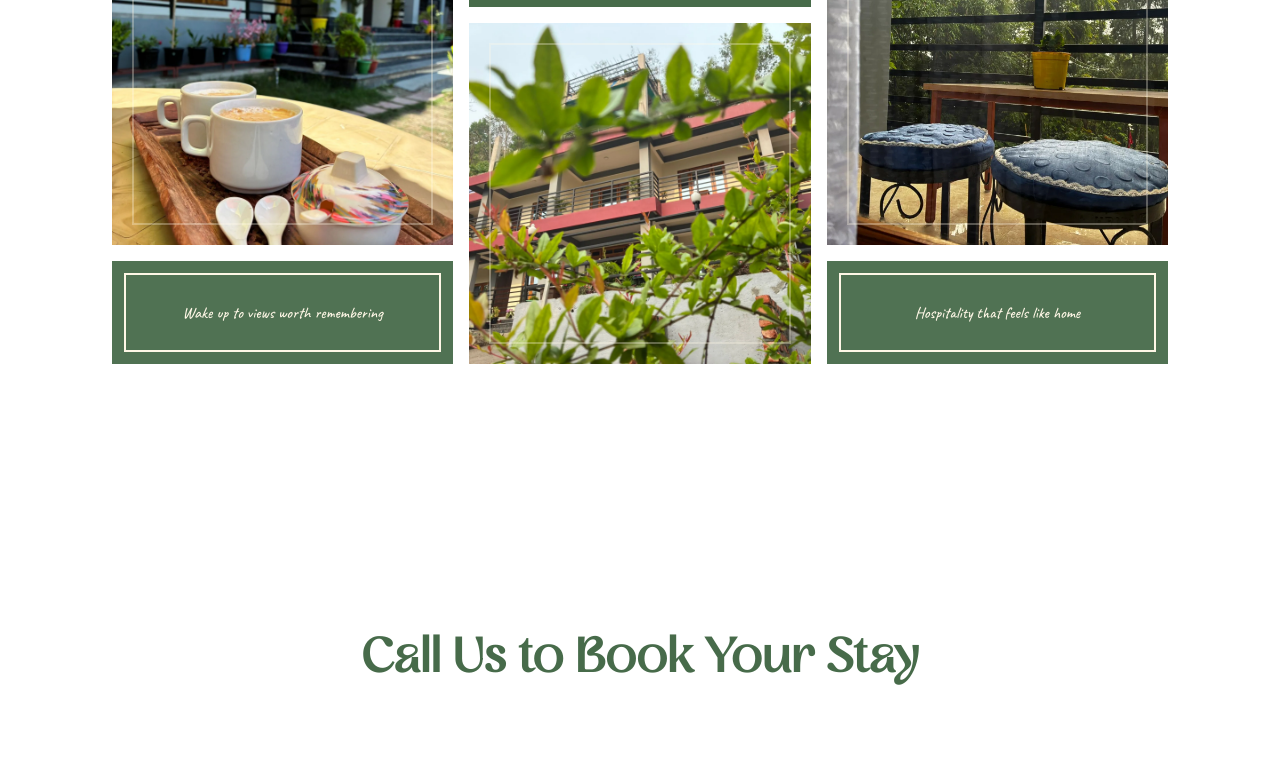
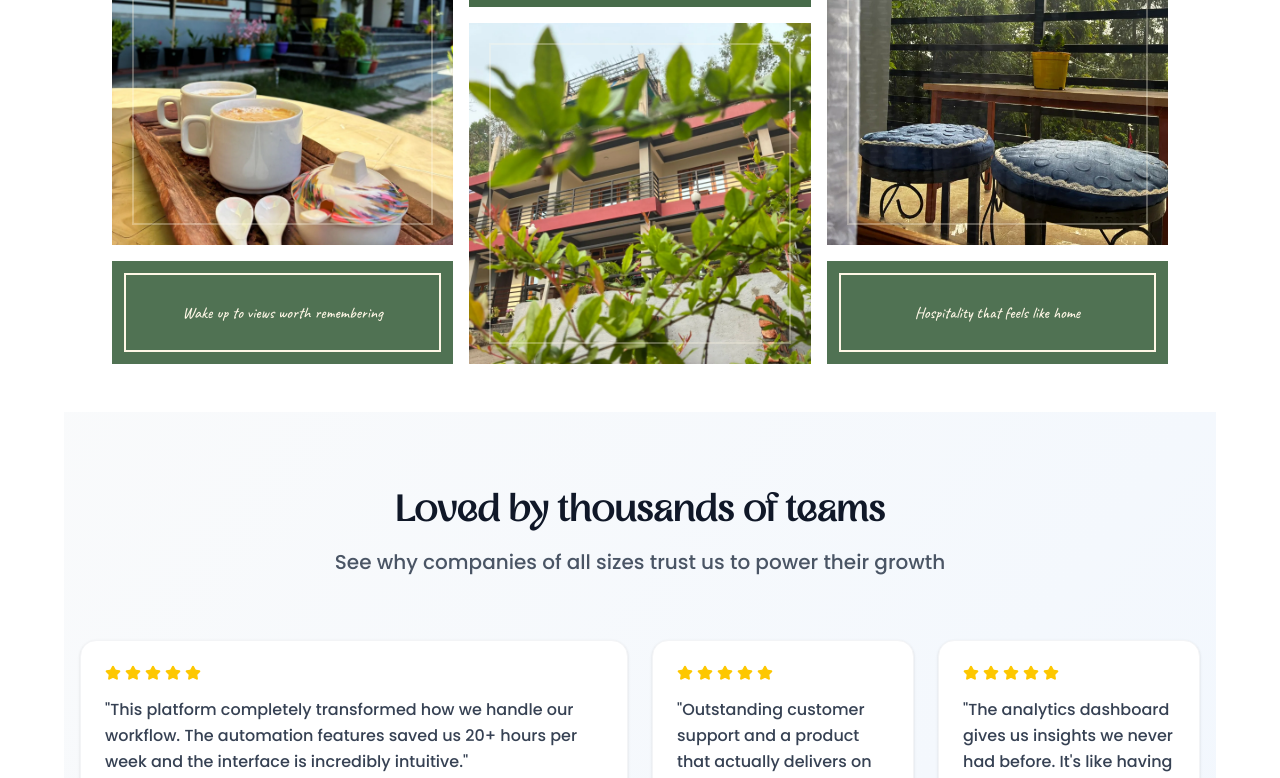
Before and after one commit to thegrandkalimpong/thegrandkpg, a Next.js app: page / in a window 1280 px wide. Shown: the part 2000-2778 px from the top of the page. Built offline with nearby package versions, Linux system fonts and the light colour scheme.

Commit message:
feat: add BentoTestimonials component to showcase user feedback on Home page

```diff
--- a/src/app/(main)/page.tsx
+++ b/src/app/(main)/page.tsx
@@ -1,5 +1,6 @@
 import Heading from "@/components/Heading";
 import MapSection from "@/components/MapSection";
+import BentoTestimonials from "@/components/Testimonials";
 import Waterfall from "@/components/Waterfall";
 import WelcomeSection from "@/components/WelcomeSection";
 import gsap from "gsap";
@@ -44,7 +45,7 @@ export default function Home() {
                 Your Comfort, Our Priority
             </h2>
             <Waterfall />
-
+            <BentoTestimonials />
             <MapSection />
         </div>
     );
--- /dev/null
+++ b/src/components/Testimonials.tsx
@@ -0,0 +1,148 @@
+import React from 'react';
+import { Star } from 'lucide-react';
+
+const TestimonialCard = ({ testimonial, className = "" }) => {
+  return (
+    <div className={`bg-white rounded-2xl p-6 shadow-sm border border-gray-100 hover:shadow-lg transition-all duration-300 hover:-translate-y-1 ${className}`}>
+      <div className="flex items-center gap-1 mb-4">
+        {[...Array(5)].map((_, i) => (
+          <Star key={i} className="w-4 h-4 fill-yellow-400 text-yellow-400" />
+        ))}
+      </div>
+
+      <blockquote className="text-gray-700 mb-6 leading-relaxed">
+        "{testimonial.content}"
+      </blockquote>
+
+      <div className="flex items-center gap-3">
+        <div className="w-12 h-12 rounded-full bg-gradient-to-br from-blue-500 to-purple-600 flex items-center justify-center text-white font-semibold">
+          {testimonial.name.charAt(0)}
+        </div>
+        <div>
+          <div className="font-semibold text-gray-900">{testimonial.name}</div>
+          <div className="text-sm text-gray-500">{testimonial.role}</div>
+        </div>
+      </div>
+    </div>
+  );
+};
+
+const BentoTestimonials = () => {
+  const testimonials = [
+    {
+      name: "Sarah Chen",
+      role: "CEO, TechFlow",
+      content: "This platform completely transformed how we handle our workflow. The automation features saved us 20+ hours per week and the interface is incredibly intuitive."
+    },
+    {
+      name: "Marcus Rodriguez",
+      role: "Product Manager, InnovateCorp",
+      content: "Outstanding customer support and a product that actually delivers on its promises. We've seen a 40% increase in team productivity since implementation."
+    },
+    {
+      name: "Emily Watson",
+      role: "Marketing Director, GrowthLab",
+      content: "The analytics dashboard gives us insights we never had before. It's like having a crystal ball for our marketing campaigns."
+    },
+    {
+      name: "David Kim",
+      role: "CTO, StartupXYZ",
+      content: "Seamless integration with our existing tools and rock-solid reliability. This is exactly what we needed to scale our operations."
+    },
+    {
+      name: "Lisa Thompson",
+      role: "Operations Lead, Efficiency Pro",
+      content: "Game-changer for our remote team collaboration. The real-time features work flawlessly and everyone picked it up within days."
+    },
+    {
+      name: "Alex Johnson",
+      role: "Founder, Digital Solutions",
+      content: "Best investment we've made for our business. The ROI was evident within the first month of using the platform."
+    },
+    {
+      name: "Rachel Park",
+      role: "VP of Sales, Revenue Boost",
+      content: "Our sales team's efficiency skyrocketed after adopting this solution. The reporting features are particularly impressive."
+    },
+    {
+      name: "James Wilson",
+      role: "Head of Design, Creative Studio",
+      content: "Clean, modern interface that our entire team loves using. It's rare to find software that's both powerful and genuinely enjoyable to use."
+    }
+  ];
+
+  return (
+    <section className="py-20 px-4 bg-gradient-to-br from-gray-50 to-blue-50">
+      <div className="max-w-7xl mx-auto">
+        <div className="text-center mb-16">
+          <h2 className="text-4xl font-bold text-gray-900 mb-4">
+            Loved by thousands of teams
+          </h2>
+          <p className="text-xl text-gray-600 max-w-2xl mx-auto">
+            See why companies of all sizes trust us to power their growth
+          </p>
+        </div>
+
+        {/* Bento Grid Layout */}
+        <div className="grid grid-cols-1 md:grid-cols-2 lg:grid-cols-4 gap-6 auto-rows-fr">
+          {/* Large testimonial - spans 2 columns */}
+          <TestimonialCard
+            testimonial={testimonials[0]}
+            className="lg:col-span-2 lg:row-span-1"
+          />
+
+          {/* Regular testimonial */}
+          <TestimonialCard
+            testimonial={testimonials[1]}
+            className="lg:col-span-1"
+          />
+
+          {/* Tall testimonial - spans 2 rows */}
+          <TestimonialCard
+            testimonial={testimonials[2]}
+            className="lg:col-span-1 lg:row-span-2"
+          />
+
+          {/* Regular testimonial */}
+          <TestimonialCard
+            testimonial={testimonials[3]}
+            className="lg:col-span-1"
+          />
+
+          {/* Regular testimonial */}
+          <TestimonialCard
+            testimonial={testimonials[4]}
+            className="lg:col-span-1"
+          />
+
+          {/* Wide testimonial - spans 2 columns */}
+          <TestimonialCard
+            testimonial={testimonials[5]}
+            className="lg:col-span-2"
+          />
+
+          {/* Regular testimonial */}
+          <TestimonialCard
+            testimonial={testimonials[6]}
+            className="lg:col-span-1"
+          />
+
+          {/* Regular testimonial */}
+          <TestimonialCard
+            testimonial={testimonials[7]}
+            className="lg:col-span-1"
+          />
+        </div>
+
+        {/* Call to action */}
+        <div className="text-center mt-16">
+          <button className="bg-blue-600 hover:bg-blue-700 text-white px-8 py-3 rounded-lg font-semibold transition-colors duration-200">
+            Join thousands of happy customers
+          </button>
+        </div>
+      </div>
+    </section>
+  );
+};
+
+export default BentoTestimonials;
```
